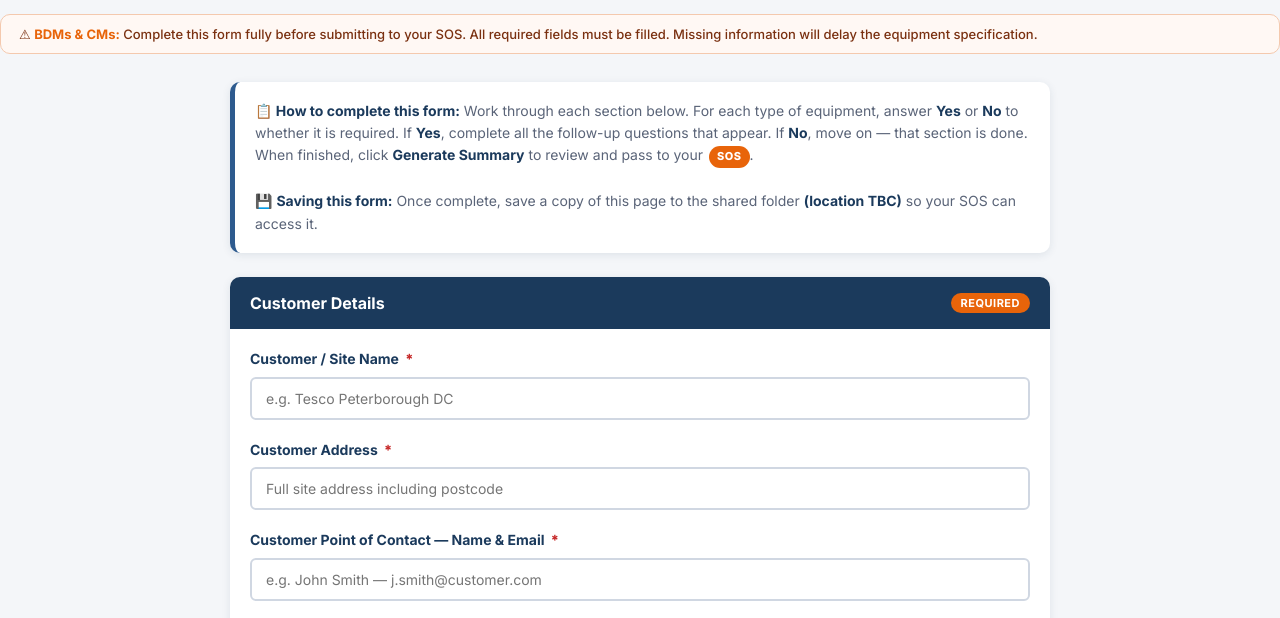
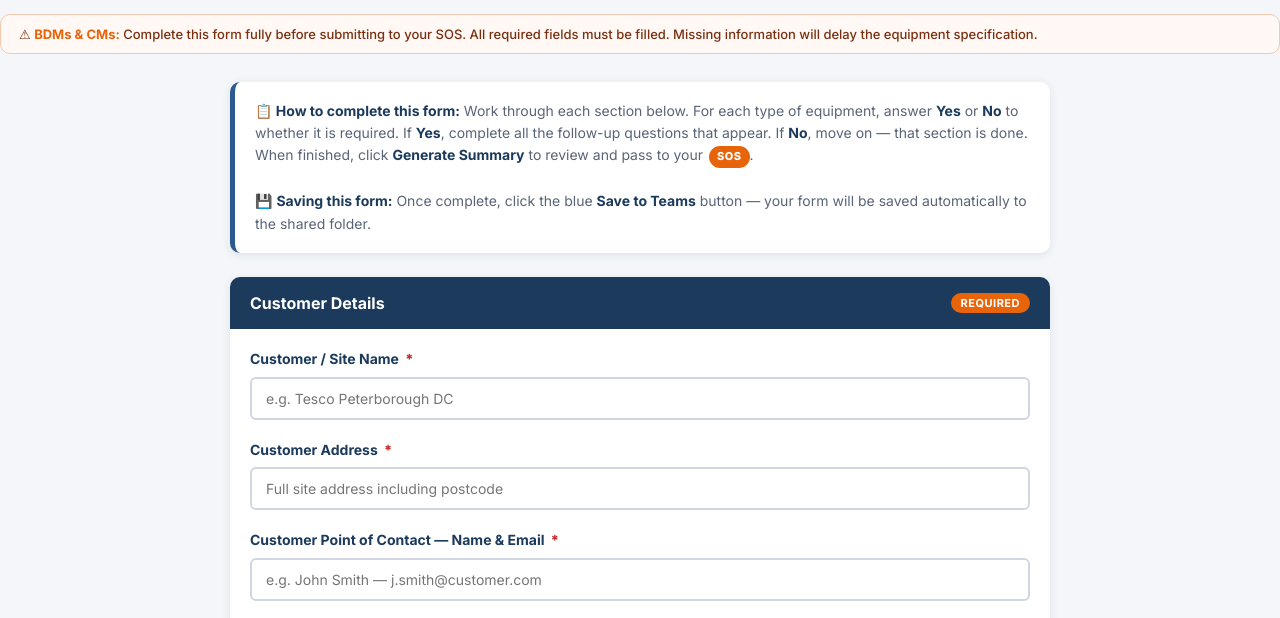
Before and after one commit to Axil-Operations/axil-equipment-request, a plain HTML site: page index.html in a window 1280 px wide. Shown: the part 134-752 px from the top of the page. Drawn offline with Linux system fonts and the light colour scheme.

Commit message:
Add files via upload

```diff
--- a/index.html
+++ b/index.html
@@ -521,7 +521,7 @@
     If <strong>No</strong>, move on — that section is done.
     When finished, click <strong>Generate Summary</strong> to review and pass to your<span class="sos-badge">SOS</span>.
     <br><br>
-    💾 <strong>Saving this form:</strong> Once complete, save a copy of this page to the shared folder <strong>(location TBC)</strong> so your SOS can access it.
+    💾 <strong>Saving this form:</strong> Once complete, click the blue <strong>Save to Teams</strong> button — your form will be saved automatically to the shared folder.
   </div>
 
     <!-- ══════════════════════════════════════
```
